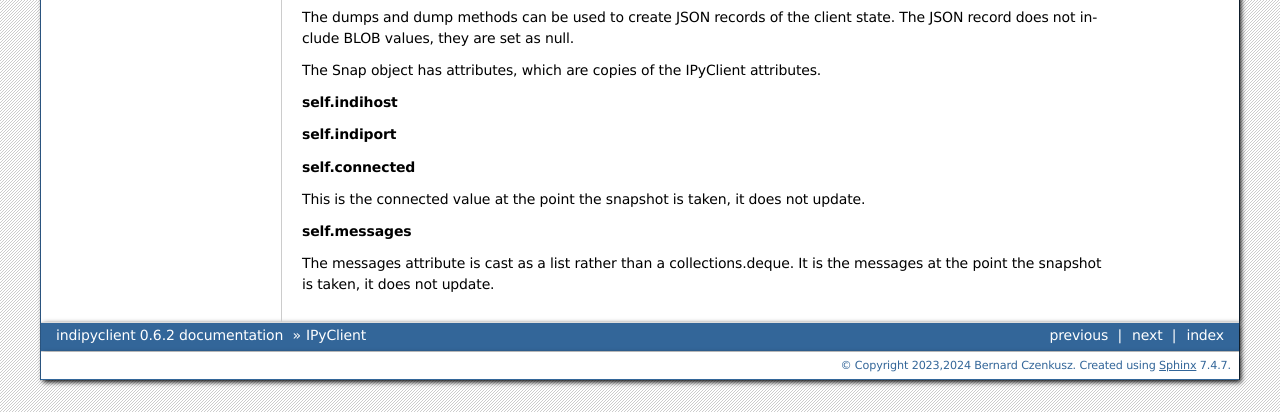
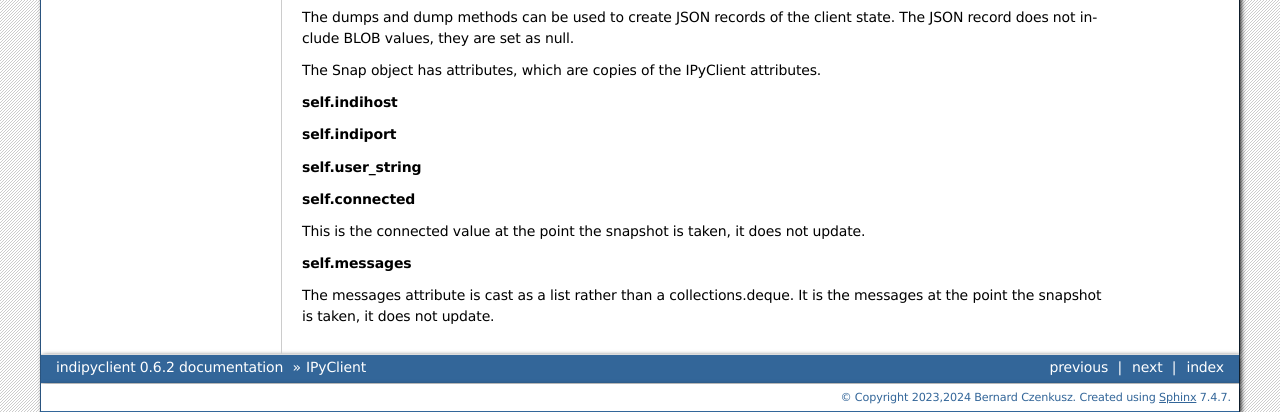
Before and after one commit to bernie-skipole/indipyclient, a Sphinx documentation site: the page built from docs/source/usage/ipyclient.rst, in a window 1280 px wide and 900 px high, scrolled down 1463 px, cut to the strip 488-900 px from the top of the window. Built offline with Sphinx 7.4.7, drawn with Linux system fonts in a browser that asks for light colours.

Commit message:
docs correction

```diff
--- a/docs/source/usage/ipyclient.rst
+++ b/docs/source/usage/ipyclient.rst
@@ -93,6 +93,8 @@ The Snap object has attributes, which are copies of the IPyClient attributes.
 
 **self.indiport**
 
+**self.user_string**
+
 **self.connected**
 
 This is the connected value at the point the snapshot is taken, it does not update.
```
